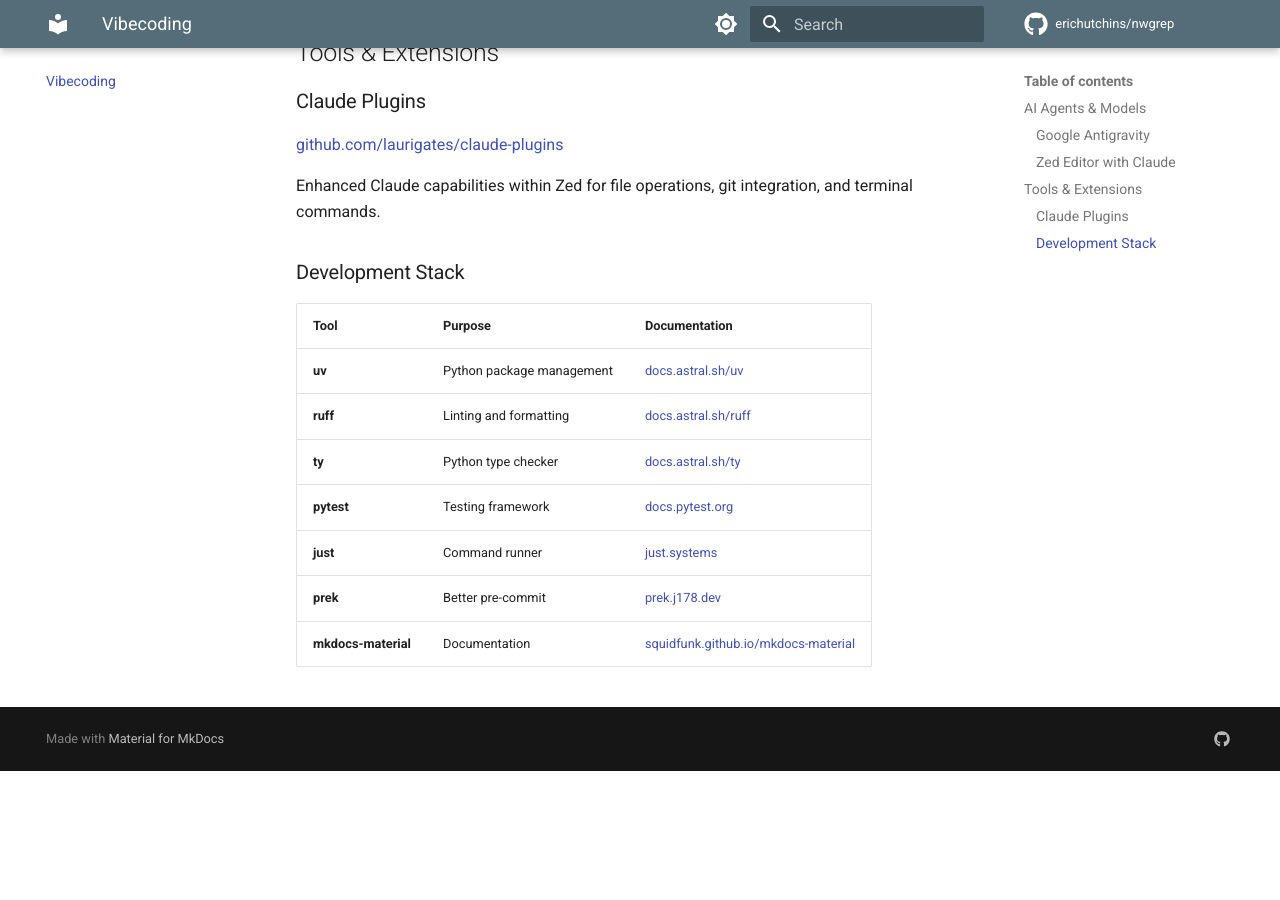
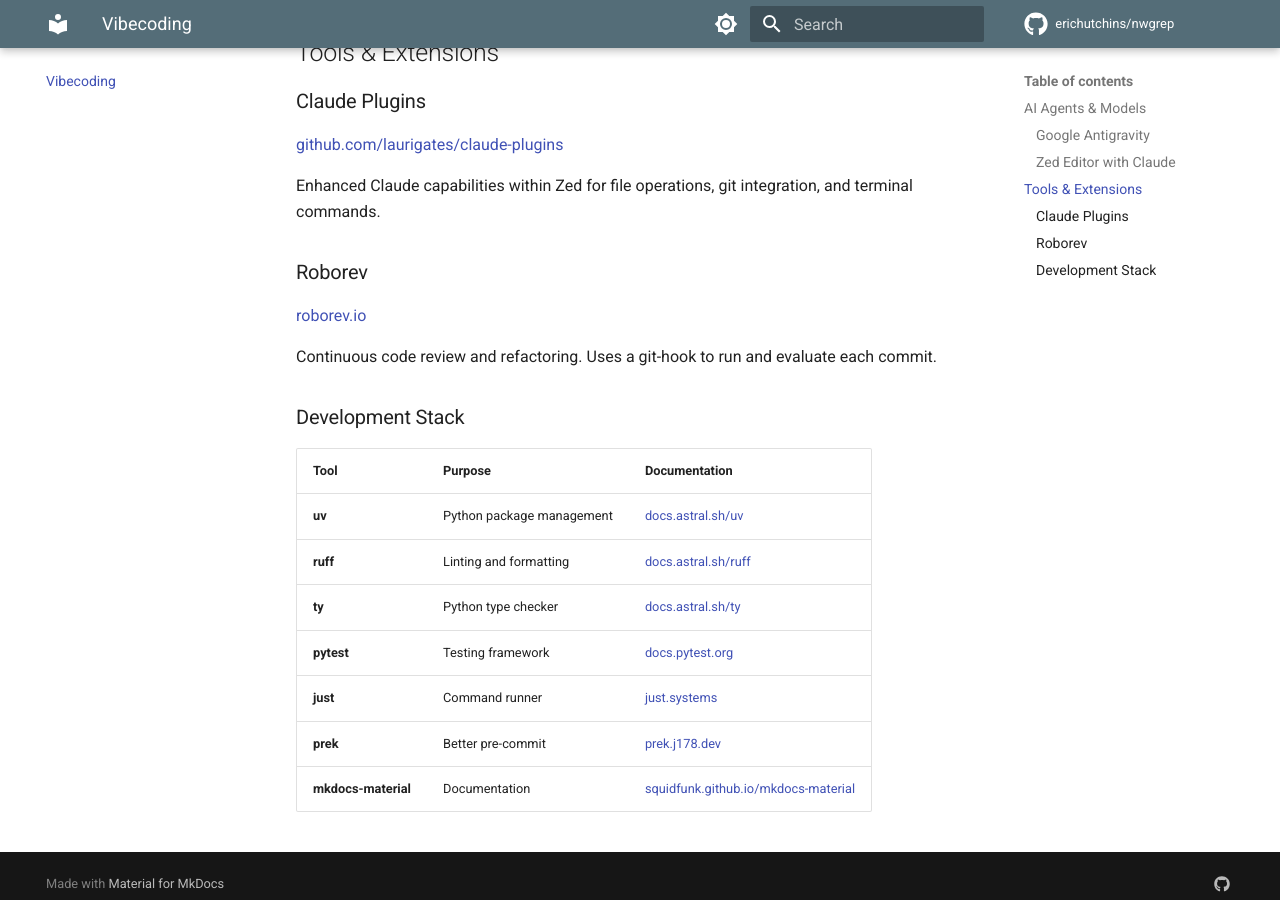
Before and after one commit to erichutchins/nwgrep, an MkDocs documentation site: the page built from docs/vibecoding.md, in a window 1280 px wide and 900 px high, scrolled down 675 px. Built offline with MkDocs 1.6.1 and Material for MkDocs 9.7.7, drawn with Linux system fonts in a browser that asks for light colours; comment, search, counter and statistics services are not loaded; the version menu is left out; before the commit the page ends 1446 px from its top, so only the background shows below that.

Commit message:
vibe credit to roborev

```diff
--- a/docs/vibecoding.md
+++ b/docs/vibecoding.md
@@ -26,6 +26,12 @@
 
 Enhanced Claude capabilities within Zed for file operations, git integration, and terminal commands.
 
+### Roborev
+
+[roborev.io](https://www.roborev.io/)
+
+Continuous code review and refactoring. Uses a git-hook to run and evaluate each commit.
+
 ### Development Stack
 
 | Tool                | Purpose                   | Documentation                                                                       |
```
